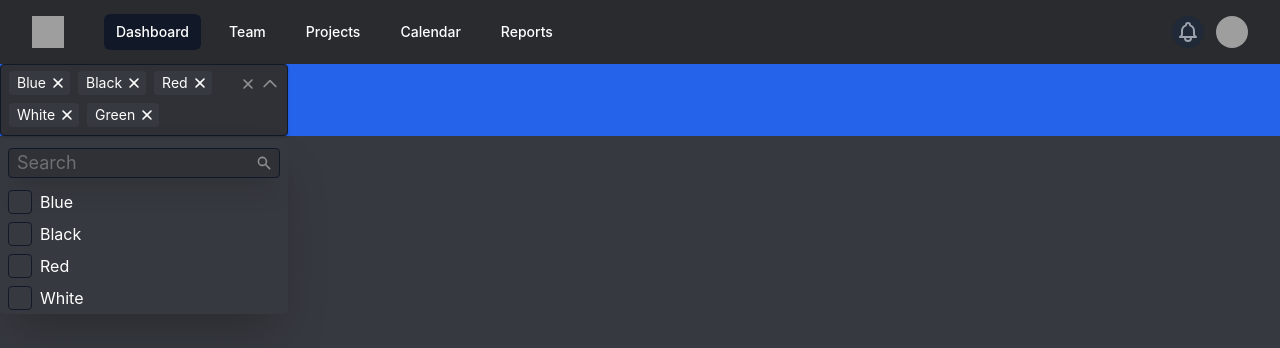
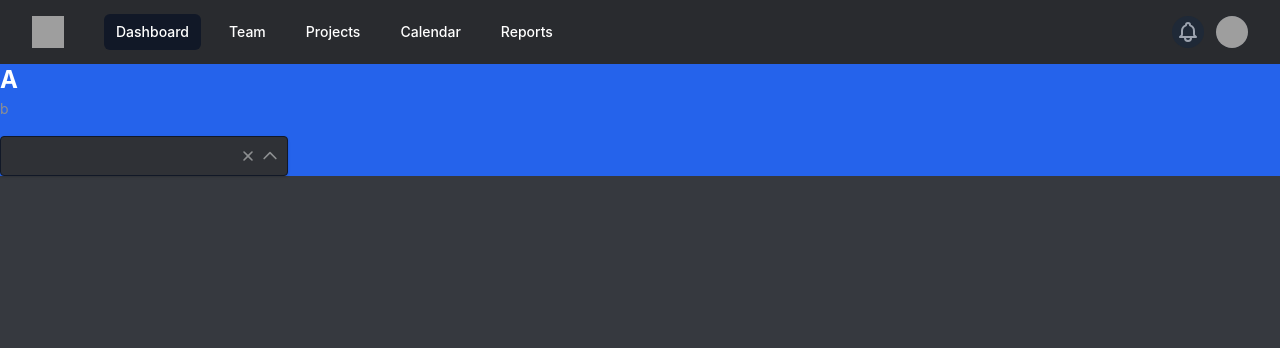
Before and after one commit to KaganHamzacebi/Event-Helper, a React (Create React App) app: page /test in a window 1280 px wide. Shown: the top 348 px of the page. Built offline with nearby package versions, Linux system fonts and the light colour scheme; grey boxes are pictures that could not be loaded.

Commit message:
add state to tag picker

```diff
--- a/src/components/CheckboxInput.js
+++ b/src/components/CheckboxInput.js
@@ -2,20 +2,19 @@ import { useState } from 'react';
 import './CheckboxInput.css';
 
 export default function CheckboxInput({
-    name
+    name,
+    checked,
+    toggleChecked
 }) {
-
-    const [isChecked, setIsChecked] = useState(false);
-    const [value, setValue] = useState(null);
 
 
     return (
         <div>
-            <div className='p-1 pl-2 relative rounded hover:bg-gray-600 flex' onClick={() => isChecked ? setIsChecked(false) : setIsChecked(true)}>
+            <div className='p-1 pl-2 relative rounded hover:bg-gray-600 flex' onClick={() => toggleChecked()}>
                 <div className="flex justify-start items-start">
-                    <div className={`border rounded transition-color duration-500 border-gray-900 ${isChecked ? 'bg-blue-500' : 'bg-content'} w-6 h-6 flex flex-shrink-0 justify-center items-center mr-2`}>
-                        <input type="checkbox" checked={isChecked} value={name} onChange={(e) => console.log(e.target.value)} className="opacity-0 absolute" />
-                        <svg className={`fill-current hidden w-4 h-4 text-primary pointer-events-none transition-opacity duration-1000 opacity-0 ${isChecked ? 'opacity-100' : ''} `} viewBox="0 0 20 20"><path d="M0 11l2-2 5 5L18 3l2 2L7 18z" /></svg>
+                    <div className={`border rounded transition-color duration-500 border-gray-900 ${checked ? 'bg-blue-500' : 'bg-content'} w-6 h-6 flex flex-shrink-0 justify-center items-center mr-2`}>
+                        <input type="checkbox" checked={checked} value={name} onChange={(e) => console.log(e.target.value)} className="opacity-0 absolute" />
+                        <svg className={`fill-current hidden w-4 h-4 text-primary pointer-events-none transition-opacity duration-1000 opacity-0 ${checked ? 'opacity-100' : ''} `} viewBox="0 0 20 20"><path d="M0 11l2-2 5 5L18 3l2 2L7 18z" /></svg>
                     </div>
                     <span className='text-white select-none pointer-events-none' >{name}</span>
                 </div>
--- a/src/components/TagPickerInput/Tag.js
+++ b/src/components/TagPickerInput/Tag.js
@@ -1,13 +1,16 @@
 import { XIcon } from '@heroicons/react/solid'
 
 export default function Tag({
-    name
+    name,
+    value,
+    action
 }) {
     return (
         <div className='pl-2 mb-2 flex flex-row'>
-            <div contentEditable='false' className='p-0.5 pl-2 pr-6 select-none bg-content hover:bg-gray-600 transition-color duration-500 text-primary text-sm rounded relative'>
+            <input type="hidden" name={value}/>
+            <div className='p-0.5 pl-2 pr-6 select-none bg-content hover:bg-gray-600 transition-color duration-500 text-primary text-sm rounded relative'>
                 {name}
-                <XIcon className='w-4 absolute inline-block right-1 top-1/2 transform -translate-y-1/2 transition-all duration-500 hover:text-red-600' />
+                <XIcon onClick={action} className='w-4 absolute inline-block right-1 top-1/2 transform -translate-y-1/2 transition-all duration-500 hover:text-red-600' />
             </div>
         </div>
     )
--- a/src/components/TagPickerInput/TagPickerInput.js
+++ b/src/components/TagPickerInput/TagPickerInput.js
@@ -1,42 +1,104 @@
-import { useState, useEffect } from 'react';
+import { useState, useEffect, useReducer, useRef } from 'react';
 import { SearchIcon } from '@heroicons/react/solid'
 import { ChevronUpIcon } from '@heroicons/react/solid'
 import { XIcon } from '@heroicons/react/solid'
 import Tag from './Tag'
-
 import './TagPickerInput.css'
 import CheckboxInput from '../CheckboxInput';
 
 export default function TagPickerInput({
+    name,
+    title,
+    description,
+    content,
     placeholder,
 }) {
+    /* örnek content
+    const initialState = {
+        1: { label: "Blue", selected: false },
+        2: { label: "Black", selected: false },
+        3: { label: "Red", selected: false },
+        4: { label: "White", selected: false },
+        5: { label: "Green", selected: false },
+    }
+    */
 
-    const [selectedList, setSelectedList] = useState([]);
-    const [tagList, setTagList] = useState([]);
+    function reducer(state, action) {
+        let newState = { ...state };
 
-    const content =
-        [
-            { label: 'Blue', value: 'blue' },
-            { label: 'Black', value: 'black' },
-            { label: 'Red', value: 'red' },
-            { label: 'White', value: 'white' },
-            { label: 'Green', value: 'green' },
-        ];
+        switch (action.type) {
+            case "TOGGLE":
+                const newValue = { label: state[action.id].label, selected: true }
+                newValue.selected = state[action.id].selected ? false : true;
+                newState[action.id] = newValue;
+                return newState;
+                break;
+            case "CLEAR":
+                Object.keys(state).forEach((id) => {
+                    newState[id].selected = false;
+                })
+                return newState;
+                break;
+            default:
+                break;
+        }
+
+    }
+
+    const [focusSelect, setFocusSelect] = useState(false);
+    const [focusSearch, setFocusSearch] = useState(false);
+    const [focusSearchDiv, setFocusSearchDiv] = useState(false);
+    const [isDropdownOpen, setIsDropdownOpen] = useState(false);
+    const [searchValue, setSearchValue] = useState("")
+    const [state, dispatch] = useReducer(reducer, content);
+    const divRef = useRef(null)
+    const searchDivRef = useRef(null)
+    let timeout;
 
     useEffect(() => {
-        console.log('xd');
-        setTagList(selectedList);
+        console.log(focusSelect + " " + focusSearch)
+        //setIsDropdownOpen(focusSelect || focusSearch);
+        if (!(focusSelect || focusSearch || focusSearchDiv)) {
+            timeout = setTimeout(() => setIsDropdownOpen(false), 100)
+        } else {
+            setIsDropdownOpen(true)
+        }
+        return () => clearTimeout(timeout)
 
-    }, [selectedList])
+    }, [focusSelect, focusSearch, focusSearchDiv])
+
+
+    useEffect(() => {
+        console.log(divRef);
+
+
+
+    })
 
     return (
         <div>
+            { title &&
+                <div className="mb-4">
+                    <h3 className="text-2xl font-bold text-primary">{title}</h3>
+                    <span className="text-sm text-primary-light">{description}</span>
+                </div>
+            }
+
             <div className='relative w-72'>
-                <div className=' pt-1.5 pr-6 bg-title shadow border border-gray-900 outline-none rounded flex flex-wrap'>
+                <div tabIndex="1"
+                    onClick={() => divRef.current.focus()}
+                    ref={divRef}
+                    onFocus={() => setFocusSelect(true)}
+                    onBlur={() => setFocusSelect(false)}
+                    className=' pt-1.5 pr-6 bg-title shadow border border-gray-900 outline-none rounded flex flex-wrap'
+                    style={{ minHeight: 40 }}>
                     {
-                        content.map((item, index) => {
-                            return <Tag key={index} name={item.label} />
+                        Object.keys(state).filter((id) => {
+                            return state[id].selected
                         })
+                            .map((id) => {
+                                return <Tag key={id} name={state[id].label} action={() => dispatch({ type: "TOGGLE", id: id })} value={name + "_" + state[id].label} />
+                            })
                     }
                 </div>
                 {/* ChevronUp Image */}
@@ -48,28 +110,46 @@ export default function TagPickerInput({
                 {/* X Image */}
                 <svg xmlns="http://www.w3.org/2000/svg" viewBox="0 0 20 20" fill="currentColor"
                     className={`w-4 text-primary-light right-8 top-3 absolute  transition-all transform duration-500 hover:text-red-600 `}
+                    onClick={() => dispatch({ type: "CLEAR" })}
                 >
                     <path fillRule="evenodd" d="M4.293 4.293a1 1 0 011.414 0L10 8.586l4.293-4.293a1 1 0 111.414 1.414L11.414 10l4.293 4.293a1 1 0 01-1.414 1.414L10 11.414l-4.293 4.293a1 1 0 01-1.414-1.414L8.586 10 4.293 5.707a1 1 0 010-1.414z" clipRule="evenodd" />
                 </svg>
             </div>
-            <div className={`absolute bg-content w-72 border rounded mt-1 border-none shadow-2xl transition-opacity duration-500 transform `}>
+            <div
+
+                className={`absolute bg-content w-72 border rounded mt-1 border-none shadow-lg border-gray-700 transition-opacity duration-500 transform ${(focusSelect || focusSearch || focusSearchDiv) ? 'opacity-100' : 'opacity-0'} ${isDropdownOpen ? '' : 'hidden'}`}>
                 <div className='p-2 relative'>
                     <input
                         type='text'
-                        className='w-full border border-gray-900 rounded pl-2 pr-8 outline-none shadow-xl bg-title text-primary text-lg placeholder-white placeholder-opacity-30  transition duration-800 focus:ring-2 focus:ring-blue-600'
+                        value={searchValue}
+                        onFocus={() => setFocusSearch(true)}
+                        onBlur={() => setFocusSearch(false)}
+                        onChange={(e) => setSearchValue(e.target.value)}
+                        className={`w-full border border-gray-900 rounded pl-2 pr-8 outline-none shadow-xl bg-title
+                         text-primary text-lg placeholder-white placeholder-opacity-30  transition duration-800 focus:ring-2 focus:ring-blue-600`}
                         placeholder='Search'
                     />
                     <SearchIcon
                         className='w-4 text-primary-light absolute pointer-events-none transform top-1/2 -translate-y-1/2 right-4'
                     />
                 </div>
-                <div className='max-h-32 overflow-auto'>
+                <div
+                    tabIndex="2"
+                    onClick={() => searchDivRef.current.focus()}
+                    ref={searchDivRef}
+                    onFocus={() => setFocusSearchDiv(true)}
+                    onBlur={() => setFocusSearchDiv(false)}
+                    className='max-h-32 overflow-auto outline-none'>
                     {
                         <div>
                             {
-                                content.map((item, index) => {
-                                    return <CheckboxInput key={index} name={item.label} value={item.label} />
-                                })
+                                Object.keys(state)
+                                    .filter((id) => {
+                                        return state[id].label.toLowerCase().includes(searchValue.toLowerCase())
+                                    })
+                                    .map((id) => {
+                                        return <CheckboxInput key={id} name={state[id].label} checked={state[id].selected} toggleChecked={() => dispatch({ type: "TOGGLE", id: id })} />
+                                    })
                             }
                         </div>
 
--- a/src/pages/Test.js
+++ b/src/pages/Test.js
@@ -8,19 +8,18 @@ import CheckboxInput from "../components/CheckboxInput";
 export default function Test({
 
 }) {
-
-  const advancedOptions = [
-    { label: 'Blue', value: 'blue' },
-    { label: 'Black', value: 'black' },
-    { label: 'Red', value: 'red' },
-    { label: 'White', value: 'white' },
-    { label: 'Green', value: 'green' },
-  ];
+  const advancedOptions = {
+    1: { label: "Blue", selected: false },
+    2: { label: "Black", selected: false },
+    3: { label: "Red", selected: false },
+    4: { label: "White", selected: false },
+    5: { label: "Green", selected: false },
+  }
 
   return (
     <div className="w-full h-full">
       <div className="bg-blue-600 container mx-auto">
-        <TagPickerInput content={advancedOptions} placeholder='Select' />
+        <TagPickerInput content={advancedOptions} placeholder='Select' title="A" description="b" />
       </div>
 
     </div>
```
Also changed, not shown: 1 other file (tests, documents, lock files or other folders).
